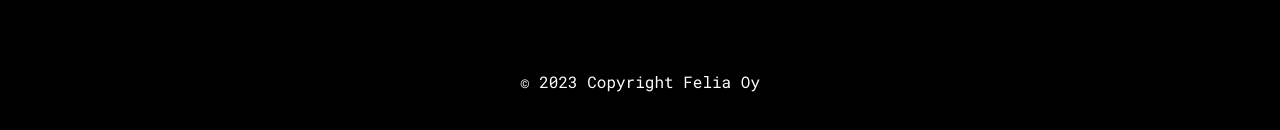
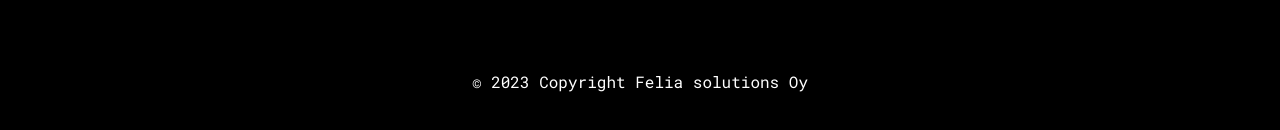
Before and after one commit to cuongtran-6618/cuongtran-6618.github.io, a Next.js app: page / in a window 1280 px wide. Shown: the part 3100-3230 px from the top of the page. Built offline with nearby package versions, Linux system fonts and the light colour scheme.

Commit message:
style: add name for footer

```diff
--- a/components/Footer.tsx
+++ b/components/Footer.tsx
@@ -36,7 +36,8 @@ export default function Footer() {
           </div>
         </div>
         <div className="mb-8">
-          © {new Date().getFullYear()} Copyright {company.info.name} Oy
+          © {new Date().getFullYear()} Copyright {company.info.name} solutions
+          Oy
         </div>
       </div>
     </div>
```
